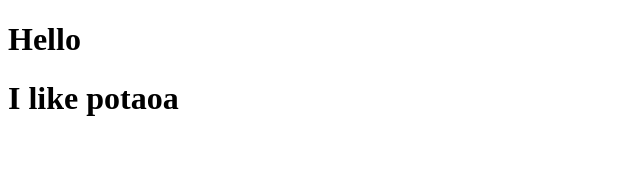
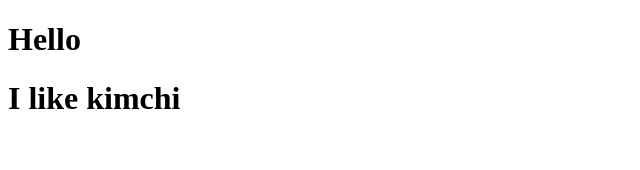
Before and after one commit to 16Yangseungho/movie_app_2021, a JavaScript app: page / in a window 1280 px wide. Shown: the top 170 px of the page, without its empty margins (0-640 px from the left). Built offline with nearby package versions, Linux system fonts and the light colour scheme.

Commit message:
props
props로 I like potato에서 I like {foo.fav}로 수정

```diff
--- a/src/App.js
+++ b/src/App.js
@@ -8,7 +8,6 @@ function App() {
 }
 
 function Food(foo){
-  console.log(foo);
-  return <h1>I like potaoa</h1>
+  return <h1>I like {foo.fav}</h1>
 }
 export default App;
```
Also changed, not shown: 1 other file (tests, documents, lock files or other folders).
